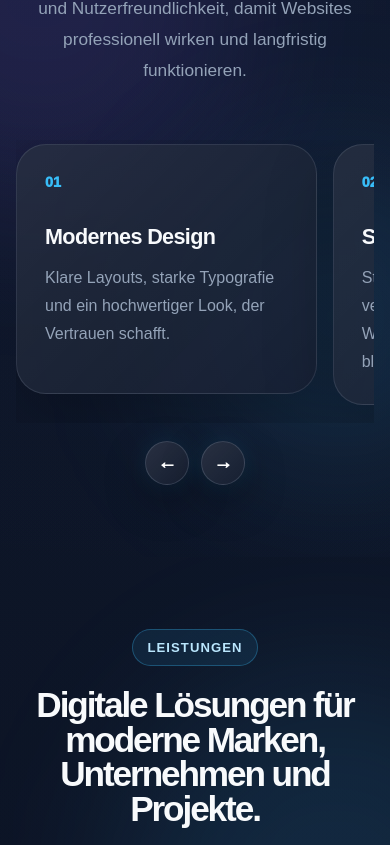
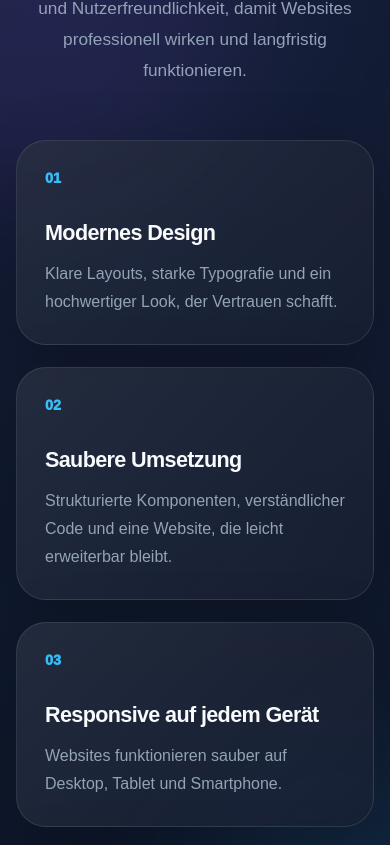
Before and after one commit to codedbyxhezi/portfolio, a Next.js app: page / in a window 390 px wide. Shown: the part 4259-5104 px from the top of the page. Built offline with nearby package versions, Linux system fonts and the light colour scheme.

Commit message:
Finalize layout and mobile skills marquee

```diff
--- a/components/Benefits/Benefits.tsx
+++ b/components/Benefits/Benefits.tsx
@@ -1,6 +1,5 @@
 "use client";
 
-import { useRef } from "react";
 import { motion } from "framer-motion";
 import styles from "./BenefitsPage.module.css";
 
@@ -28,27 +27,6 @@ const benefits = [
 ];
 
 export default function Benefits() {
-  const carouselRef = useRef<HTMLDivElement | null>(null);
-
-  function scrollCarousel(direction: "left" | "right") {
-    const carousel = carouselRef.current;
-    if (!carousel) return;
-
-    const firstSlide = carousel.querySelector<HTMLElement>(
-      `.${styles.card}`
-    );
-
-    if (!firstSlide) return;
-
-    const gap = 16;
-    const slideWidth = firstSlide.offsetWidth + gap;
-
-    carousel.scrollBy({
-      left: direction === "right" ? slideWidth : -slideWidth,
-      behavior: "smooth",
-    });
-  }
-
   return (
     <section className={styles.benefitsSection}>
       <div className={`container ${styles.header}`}>
@@ -81,8 +59,7 @@ export default function Benefits() {
         </motion.p>
       </div>
 
-      <div className={`container ${styles.carouselWrap}`}>
-        <div ref={carouselRef} className={styles.grid}>
+      <div className={`container ${styles.grid}`}>
         {benefits.map((benefit, index) => (
           <motion.article
             key={benefit.title}
@@ -102,25 +79,6 @@ export default function Benefits() {
           </motion.article>
         ))}
       </div>
-
-        <div className={styles.carouselControls}>
-          <button
-            type="button"
-            onClick={() => scrollCarousel("left")}
-            aria-label="Vorherigen Vorteil anzeigen"
-          >
-            ←
-          </button>
-
-          <button
-            type="button"
-            onClick={() => scrollCarousel("right")}
-            aria-label="Nächsten Vorteil anzeigen"
-          >
-            →
-          </button>
-        </div>
-      </div>
     </section>
   );
 }
--- a/components/Benefits/BenefitsPage.module.css
+++ b/components/Benefits/BenefitsPage.module.css
@@ -64,23 +64,19 @@
   line-height: 1.8;
 }
 
-.carouselWrap {
+.grid {
   position: relative;
   z-index: 1;
-  margin-top: 54px;
-}
-
-.grid {
   display: grid;
   grid-template-columns: repeat(4, 1fr);
   gap: 22px;
+  margin-top: 54px;
 }
 
 .card {
   position: relative;
   overflow: hidden;
   min-height: 280px;
-  height: 100%;
   padding: 28px;
   border-radius: 30px;
   background:
@@ -133,10 +129,6 @@
   line-height: 1.75;
 }
 
-.carouselControls {
-  display: none;
-}
-
 @media (max-width: 1050px) {
   .grid {
     grid-template-columns: 1fr 1fr;
@@ -145,70 +137,14 @@
 
 @media (max-width: 620px) {
   .grid {
-    display: flex;
-    align-items: stretch;
-    grid-template-columns: unset;
-    gap: 16px;
-    overflow-x: auto;
-    scroll-snap-type: x mandatory;
-    scroll-behavior: smooth;
-    padding: 4px 0 18px;
-    scrollbar-width: none;
-  }
-
-  .grid::-webkit-scrollbar {
-    display: none;
+    grid-template-columns: 1fr;
   }
 
   .card {
-    flex: 0 0 84%;
-    min-width: 84%;
-    min-height: 250px;
-    scroll-snap-align: start;
+    min-height: auto;
   }
 
   .number {
     margin-bottom: 34px;
   }
-
-  .carouselControls {
-    display: flex;
-    justify-content: center;
-    gap: 12px;
-    margin-top: 18px;
-  }
-
-  .carouselControls button {
-    width: 44px;
-    height: 44px;
-    display: grid;
-    place-items: center;
-    border: 1px solid rgba(148, 163, 184, 0.24);
-    border-radius: 50%;
-    cursor: pointer;
-    color: white;
-    font-size: 1.2rem;
-    font-weight: 950;
-    background:
-      linear-gradient(
-        135deg,
-        rgba(255, 255, 255, 0.11),
-        rgba(255, 255, 255, 0.035)
-      ),
-      rgba(15, 23, 42, 0.84);
-    backdrop-filter: blur(18px);
-    box-shadow:
-      0 16px 40px rgba(0, 0, 0, 0.35),
-      0 0 26px rgba(56, 189, 248, 0.12);
-    transition:
-      transform 0.2s ease,
-      border-color 0.2s ease,
-      background 0.2s ease;
-  }
-
-  .carouselControls button:hover {
-    transform: translateY(-3px);
-    border-color: rgba(56, 189, 248, 0.45);
-    background: linear-gradient(135deg, var(--primary), var(--secondary));
-  }
 }
--- a/components/Projects/Projects.module.css
+++ b/components/Projects/Projects.module.css
@@ -45,29 +45,11 @@
   max-width: 720px;
 }
 
-.carouselWrap {
-  position: relative;
-  margin-top: 44px;
-}
-
 .grid {
   display: grid;
   grid-template-columns: repeat(3, 1fr);
   gap: 26px;
-}
-
-.slideItem {
-  height: 100%;
-  display: flex;
-}
-
-.slideItem > * {
-  width: 100%;
-  height: 100%;
-}
-
-.carouselControls {
-  display: none;
+  margin-top: 44px;
 }
 
 @media (max-width: 1020px) {
@@ -90,69 +72,7 @@
     margin-inline: auto;
   }
 
-  .carouselWrap {
-    margin-top: 38px;
-  }
-
   .grid {
-    display: flex;
-    align-items: stretch;
-    gap: 16px;
-    overflow-x: auto;
-    scroll-snap-type: x mandatory;
-    scroll-behavior: smooth;
-    padding: 4px 0 18px;
-    scrollbar-width: none;
-  }
-
-  .grid::-webkit-scrollbar {
-    display: none;
-  }
-
-  .slideItem {
-    flex: 0 0 86%;
-    min-width: 86%;
-    scroll-snap-align: start;
-  }
-
-  .carouselControls {
-    display: flex;
-    justify-content: center;
-    gap: 12px;
-    margin-top: 18px;
-  }
-
-  .carouselControls button {
-    width: 44px;
-    height: 44px;
-    display: grid;
-    place-items: center;
-    border: 1px solid rgba(148, 163, 184, 0.24);
-    border-radius: 50%;
-    cursor: pointer;
-    color: white;
-    font-size: 1.2rem;
-    font-weight: 950;
-    background:
-      linear-gradient(
-        135deg,
-        rgba(255, 255, 255, 0.11),
-        rgba(255, 255, 255, 0.035)
-      ),
-      rgba(15, 23, 42, 0.84);
-    backdrop-filter: blur(18px);
-    box-shadow:
-      0 16px 40px rgba(0, 0, 0, 0.35),
-      0 0 26px rgba(56, 189, 248, 0.12);
-    transition:
-      transform 0.2s ease,
-      border-color 0.2s ease,
-      background 0.2s ease;
-  }
-
-  .carouselControls button:hover {
-    transform: translateY(-3px);
-    border-color: rgba(56, 189, 248, 0.45);
-    background: linear-gradient(135deg, var(--primary), var(--secondary));
+    grid-template-columns: 1fr;
   }
 }
--- a/components/Projects/Projects.tsx
+++ b/components/Projects/Projects.tsx
@@ -1,33 +1,11 @@
 "use client";
 
-import { useRef } from "react";
 import { motion } from "framer-motion";
 import ProjectCard from "@/components/ProjectCard/ProjectCard";
 import { projects } from "@/data/projects";
 import styles from "./Projects.module.css";
 
 export default function Projects() {
-  const carouselRef = useRef<HTMLDivElement | null>(null);
-
-  function scrollCarousel(direction: "left" | "right") {
-    const carousel = carouselRef.current;
-    if (!carousel) return;
-
-    const firstSlide = carousel.querySelector<HTMLElement>(
-      `.${styles.slideItem}`
-    );
-
-    if (!firstSlide) return;
-
-    const gap = 16;
-    const slideWidth = firstSlide.offsetWidth + gap;
-
-    carousel.scrollBy({
-      left: direction === "right" ? slideWidth : -slideWidth,
-      behavior: "smooth",
-    });
-  }
-
   return (
     <section id="projects">
       <div className={`container ${styles.header}`}>
@@ -62,12 +40,10 @@ export default function Projects() {
         </motion.p>
       </div>
 
-      <div className={`container ${styles.carouselWrap}`}>
-        <div ref={carouselRef} className={styles.grid}>
+      <div className={`container ${styles.grid}`}>
         {projects.map((project, index) => (
           <motion.div
             key={project.slug}
-              className={styles.slideItem}
             initial={{ opacity: 0, y: 34 }}
             whileInView={{ opacity: 1, y: 0 }}
             viewport={{ once: true, amount: 0.25 }}
@@ -80,25 +56,6 @@ export default function Projects() {
           </motion.div>
         ))}
       </div>
-
-        <div className={styles.carouselControls}>
-          <button
-            type="button"
-            onClick={() => scrollCarousel("left")}
-            aria-label="Vorheriges Projekt anzeigen"
-          >
-            ←
-          </button>
-
-          <button
-            type="button"
-            onClick={() => scrollCarousel("right")}
-            aria-label="Nächstes Projekt anzeigen"
-          >
-            →
-          </button>
-        </div>
-      </div>
     </section>
   );
 }
```
Lines whose indentation alone changed are shown as unchanged.
